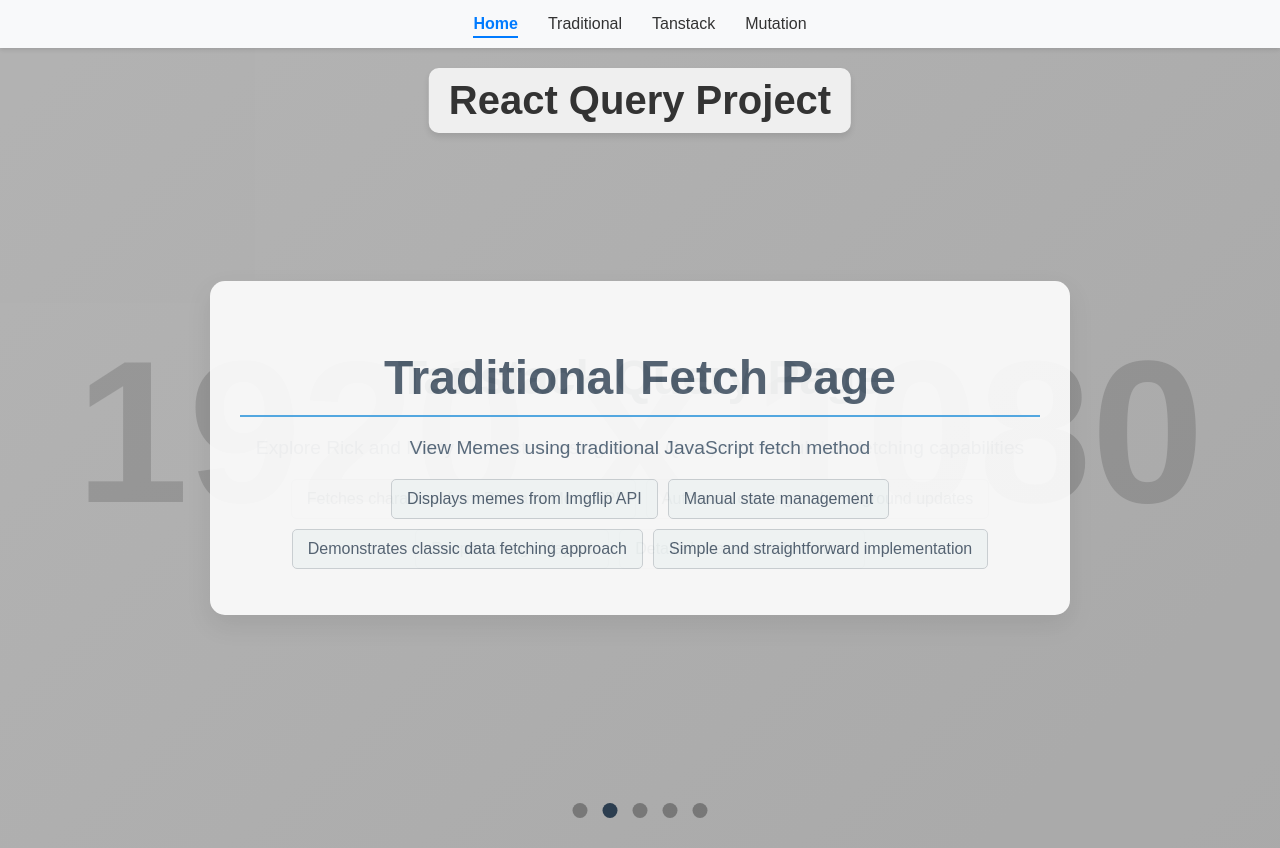
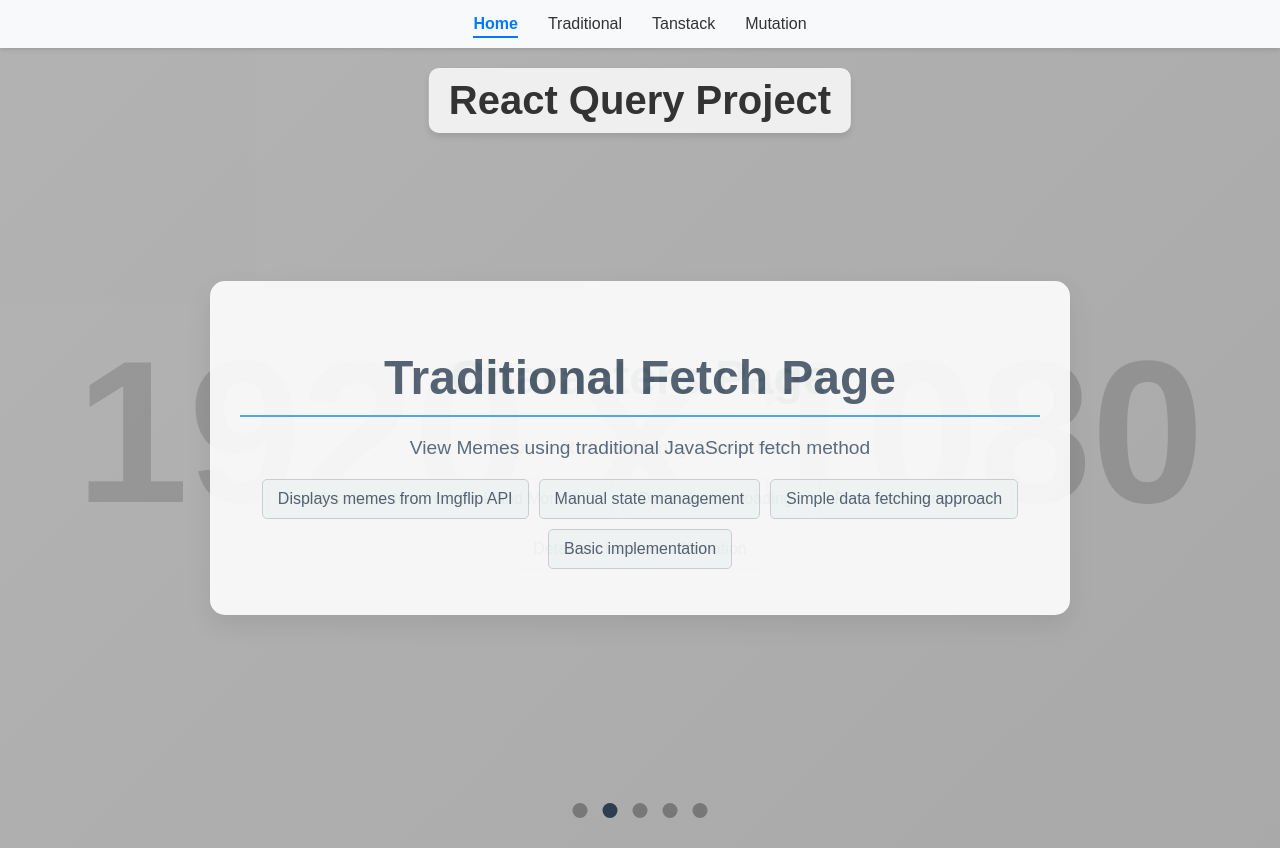
Before and after one commit to haswanthakula/React_Query_Project, a React (Create React App) app: page /#/ in a window 1280 px wide. Built offline with nearby package versions, Linux system fonts and the light colour scheme.

Commit message:
Remove TanStack Query specific references from Home component

```diff
--- a/src/components/Home.js
+++ b/src/components/Home.js
@@ -3,11 +3,11 @@ import './Home.css';
 
 const carouselSlides = [
   {
-    title: "Tanstack Query Page",
-    description: "Explore Rick and Morty Characters using React Query's powerful data fetching capabilities",
+    title: "Characters Page",
+    description: "Explore Rick and Morty Characters",
     features: [
       "Fetches characters from Rick and Morty API",
-      "Automatic caching and background updates",
+      "Dynamic data loading",
       "Responsive grid layout",
       "Detailed character information"
     ],
@@ -19,31 +19,30 @@ const carouselSlides = [
     features: [
       "Displays memes from Imgflip API",
       "Manual state management",
-      "Demonstrates classic data fetching approach",
-      "Simple and straightforward implementation"
+      "Simple data fetching approach",
+      "Basic implementation"
     ],
     image: "/images/traditional-preview.png"
   },
   {
     title: "Mutation Page",
-    description: "Interactive post creation and deletion using React Query Mutations",
+    description: "Interactive post creation and deletion",
     features: [
       "Add and delete posts dynamically",
-      "Real-time updates with JSON Server",
-      "Demonstrates mutation capabilities",
-      "Instant query invalidation and refetching"
+      "Real-time updates",
+      "Interactive data management",
+      "Instant updates"
     ],
     image: "/images/mutation-preview.png"
   },
   {
-    title: "React Query Benefits",
-    description: "Why React Query is a game-changer for data management",
+    title: "Project Features",
+    description: "Exploring different data fetching techniques",
     features: [
-      "Automatic caching",
-      "Background updates",
-      "Simplified error handling",
-      "Reduced boilerplate code",
-      "Improved performance"
+      "Multiple data fetching methods",
+      "Dynamic content loading",
+      "Interactive interfaces",
+      "Responsive design"
     ],
     image: "/images/react-query-benefits.png"
   },
```
